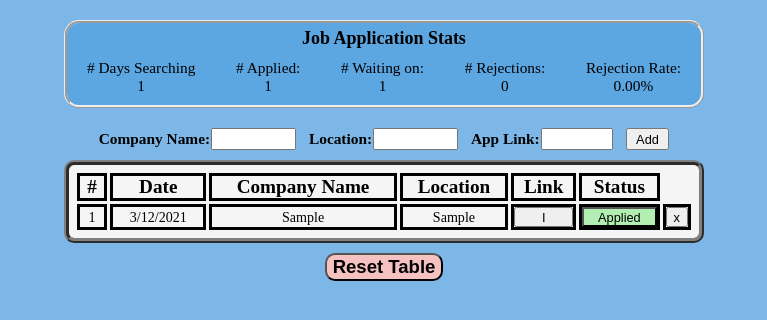
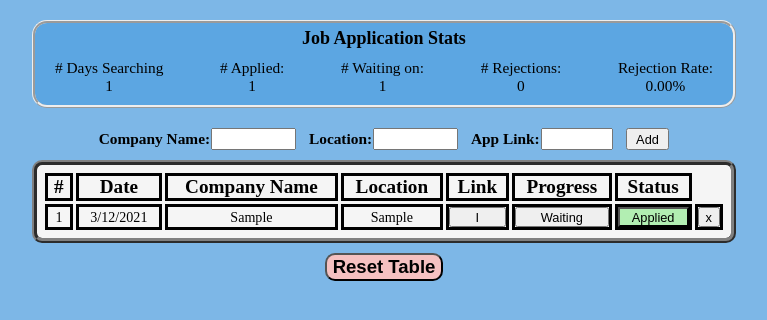
Before and after one commit to mwzheng/job-application-tracker, a React (Create React App) app: page / in a window 1280 px wide. Both pictures are taken after typing "Sample", "Sample", "Sample" into the empty fields and a click on the button "Add". Shown: the top 320 px of the page, without its empty margins (256-1023 px from the left). Built offline with nearby package versions, Linux system fonts and the light colour scheme.

Commit message:
Added progress column to table

```diff
--- a/src/App.css
+++ b/src/App.css
@@ -9,7 +9,7 @@ body {
 table {
     border-spacing: 3px;
     margin: 10px 0px;
-    width: 50vw;
+    width: 55vw;
     border-radius: 10px;
     padding: 5px;
     border-style: ridge;
@@ -37,7 +37,7 @@ th {
     border-style:solid;
     border-width: 3px;
     font-size: 1.5vw;
-    padding: 0px 2px;
+    padding: 0px 4px;
 }
 
 input:focus, button:focus {
@@ -85,9 +85,12 @@ button:hover {
     padding: 0%;
 }
 
+.progress {
+    padding: 0%;
+}
+
 #jobStats {
     display: flex;
-    /* align-items: center; */
     justify-content: space-between;
     text-align: center;
     margin: 10px 20px;
@@ -101,7 +104,7 @@ button:hover {
     background-color: #5ca6e2;
 }
 
-.statusButton, .jobLinkButton, .deleteButton {
+.statusButton, .jobLinkButton, .deleteButton, .progressButton {
     width: 100%;
     height: 2.5vh;
 }
--- a/src/App.js
+++ b/src/App.js
@@ -6,13 +6,14 @@ import Stats from './Components/Stats';
 import Reset from './Components/Reset';
 
 function App() {
-  //const sampleData = [
+  // const sampleData = [
   //   {
   //     "number": 1,
-  //     "date": "03/13/21"
+  //     "date": "03/13/21",
   //     "name": "Ascending LLC",
   //     "location": "Rockville, Md",
   //     "link": "https://www.linkedin.com/jobs/view/java-software-developer-in-test-jr-to-senior-at-ascending-llc-2438936060/",
+  //     "progress": "In Progress",
   //     "status": "Rejected"
   //   }
   // ]
--- a/src/Components/Table.js
+++ b/src/Components/Table.js
@@ -8,11 +8,11 @@ const Table = ({ jobs, setJobs }) => {
     // Populates the table with data on job apps
     const makeTable = () => {
         return lst.map(anApp => {
-            let { number, name, date, location, link, status } = anApp;
+            let { number, name, date, location, link, status, progress } = anApp;
 
             return <Tablerow
                 key={number} jobs={jobs} setJobs={setJobs} number={number} name={name}
-                date={date} location={location} link={link} status={status}
+                date={date} location={location} link={link} status={status} progress={progress}
             />;
         })
     }
@@ -25,6 +25,7 @@ const Table = ({ jobs, setJobs }) => {
                 <th>Company Name</th>
                 <th>Location</th>
                 <th>Link</th>
+                <th>Progress</th>
                 <th>Status</th>
             </tr>
             {
--- a/src/Components/Tablerow.js
+++ b/src/Components/Tablerow.js
@@ -1,33 +1,43 @@
 import React from 'react';
 
 // Component creates an individual row in the table for a single job application
-const Tablerow = ({ jobs, setJobs, number, name, date, location, link, status }) => {
+const Tablerow = ({ jobs, setJobs, number, name, date, location, link, status, progress }) => {
     let appStatus = status === "Applied" ? 'applied' : 'rejected';
+    let jobAppIndex = number - 1; // Index of job App in jobs array
     let jobList = JSON.parse(jobs);
+
+    progress = (progress) ? progress : 'Waiting';
 
     // Opens job application link in a new tab
     const openLink = (jobLink) => {
         window.open(jobLink, '_blank');
     }
 
-    // Change the status for a single job application
-    const changeStatus = (e) => {
-        let jobAppNumber = e.target.getAttribute('appnumber') - 1;
-        let updateJob = jobList[jobAppNumber];
-        updateJob.status = updateJob.status === 'Rejected' ? "Applied" : "Rejected";
+    // Change the progress of the job app
+    const changeProgress = () => {
+        let newJobList = jobList;
+        let job = newJobList[jobAppIndex];
 
-        const newJobList = jobList;
-        newJobList[jobAppNumber] = updateJob;
-        jobList[jobAppNumber] = updateJob;
+        job.progress = (progress === 'In Progress') ? "Waiting" : 'In Progress';
 
-        let newJobAppList = JSON.stringify(newJobList);
-        localStorage.setItem('jobAppList', newJobAppList);
-        setJobs(newJobAppList);
+        newJobList[jobAppIndex] = job;
+        updateJobList(newJobList);
+    }
+
+    // Change the status for current job application row
+    const changeStatus = () => {
+        let updatedJob = jobList[jobAppIndex];
+        let newJobList = jobList;
+
+        updatedJob.status = (status === 'Rejected') ? "Applied" : "Rejected";
+
+        newJobList[jobAppIndex] = updatedJob;
+        updateJobList(newJobList);
     }
 
     // Deletes the job app from the table
     const deleteJobApp = (number) => {
-        // Remove the job app from the list
+        // Remove the job app with number from the list
         let updateJobList = jobList.filter(aJobApp => aJobApp.number !== number);
         let jobNumber = 1;
 
@@ -38,9 +48,14 @@ const Tablerow = ({ jobs, setJobs, number, name, date, location, link, status })
             return aJobApp;
         })
 
-        updateJobList = JSON.stringify(updateJobList);
-        setJobs(updateJobList);
-        localStorage.setItem('jobAppList', updateJobList);
+        updateJobList(updateJobList);
+    }
+
+    // Update job list state & localstorage data
+    const updateJobList = (updatedList) => {
+        let newJobList = JSON.stringify(updatedList);
+        setJobs(newJobList);
+        localStorage.setItem('jobAppList', newJobList);
     }
 
     return (
@@ -50,7 +65,8 @@ const Tablerow = ({ jobs, setJobs, number, name, date, location, link, status })
             <td className='companyName'>{name}</td>
             <td className='jobLocation'>{location}</td>
             <td className='link'><button className='jobLinkButton' onClick={e => openLink(link)}>I</button></td>
-            <td className='status'><button className='statusButton' id={appStatus} appnumber={number} onClick={e => changeStatus(e)}>{status}</button></td>
+            <td className='progress'><button className='progressButton' onClick={e => changeProgress()}>{progress}</button></td>
+            <td className='status'><button className='statusButton' id={appStatus} onClick={e => changeStatus()}>{status}</button></td>
             <td className='delete'><button className='deleteButton' onClick={e => deleteJobApp(number)}>x</button></td>
         </tr>
     )
```
